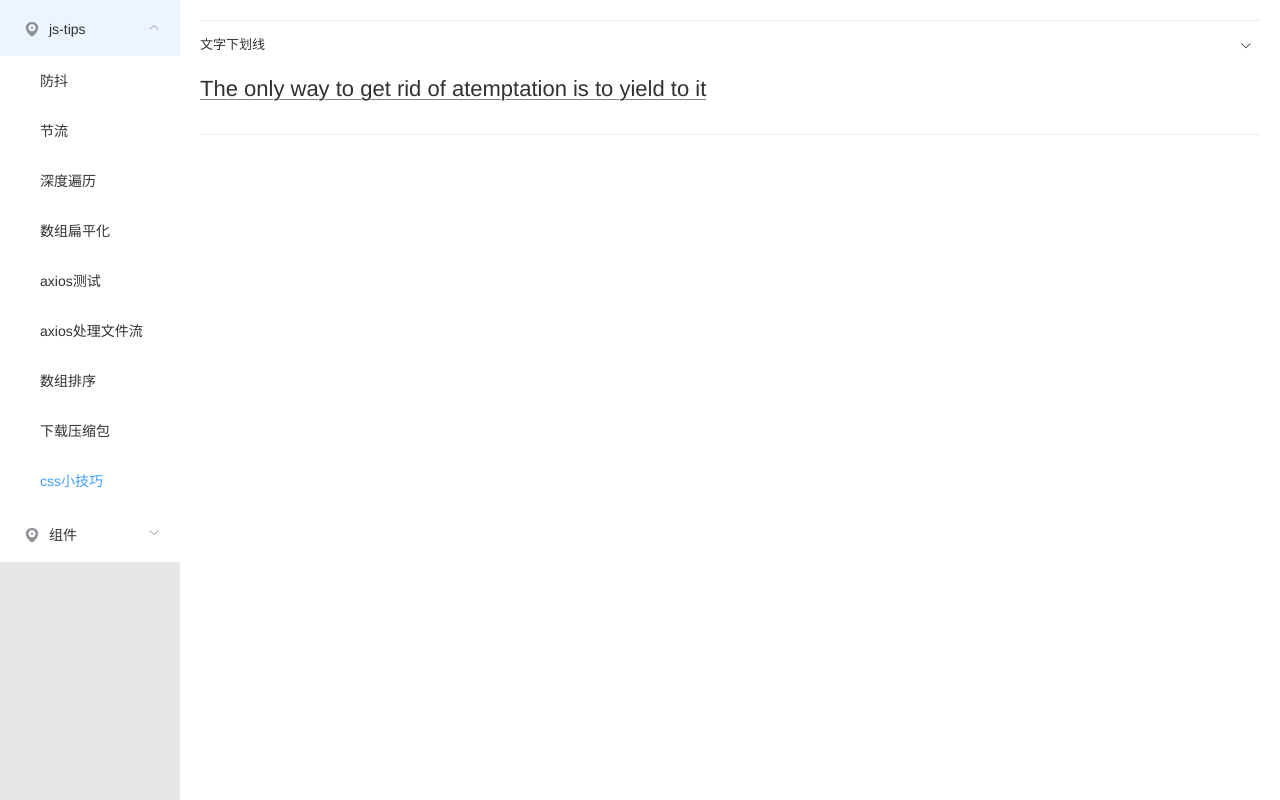
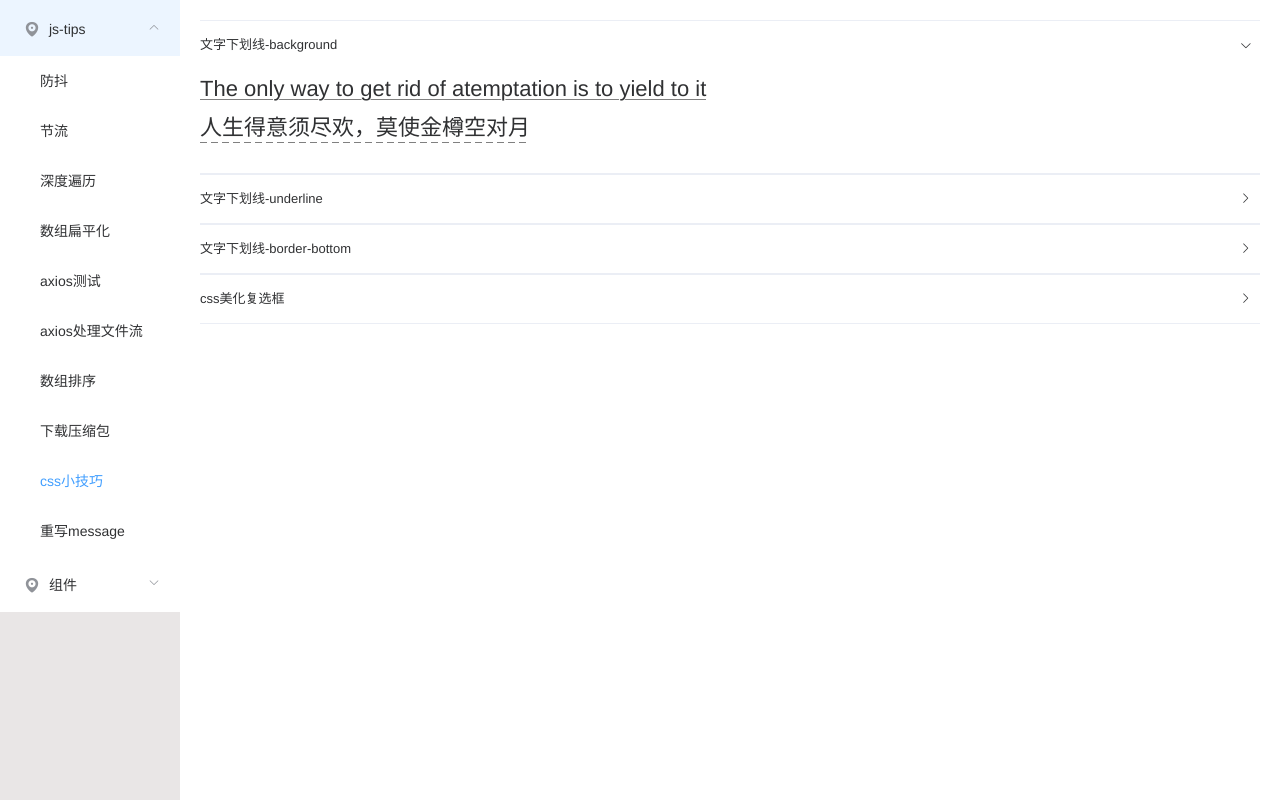
Before and after one commit to LandQ123/lq-components, a Vue app: page /css-tips in a window 1280 px wide. Built offline with nearby package versions, Linux system fonts and the light colour scheme.

Commit message:
封装message

```diff
--- a/src/components/menuConfig/menu.js
+++ b/src/components/menuConfig/menu.js
@@ -34,5 +34,9 @@
          router: '/css-tips',
          title: 'css小技巧'
      },
+     {
+         router: '/reset-message',
+         title: '重写message'
+     },
  ]
  export default menu;
--- a/src/main.js
+++ b/src/main.js
@@ -5,10 +5,14 @@ import store from "./store";
 import "./registerServiceWorker";
 import "@/assets/styles/common.scss";
 import ElementUI from 'element-ui';
+import {
+  message
+} from '@/utils/resetMessage';
 import 'element-ui/lib/theme-chalk/index.css';
 
 Vue.config.productionTip = false;
 Vue.use(ElementUI)
+Vue.prototype.$message = message;
 
 new Vue({
   router,
--- a/src/router.js
+++ b/src/router.js
@@ -92,6 +92,14 @@ export default new Router({
         }
       },
       {
+        path: '/reset-message',
+        name: '重写message',
+        component: () => import('@/views/resetMessage'),
+        meta: {
+          name: '重写message'
+        }
+      },
+      {
         path: '/tinymce',
         name: 'tinymce',
         component: () => import('@/views/tinymce/index'),
--- /dev/null
+++ b/src/utils/resetMessage.js
@@ -0,0 +1,35 @@
+/**重置message，防止重复点击重复弹出message弹框 */
+import {
+    Message
+} from 'element-ui';
+const showMessage = Symbol('showMessage');
+let messageInstance = null;
+class DoneMessage {
+    [showMessage](type, options, single) {
+        if (messageInstance && single) {
+            messageInstance.close()
+        }
+        messageInstance = Message[type](options)
+        // if (single) {
+        //     if (document.getElementsByClassName('el-message').length === 0) {
+        //         Message[type](options)
+        //     }
+        // } else {
+        //     Message[type](options)
+        // }
+
+    }
+    info(options, single = true) {
+        this[showMessage]('info', options, single)
+    }
+    warning(options, single = true) {
+        this[showMessage]('warning', options, single)
+    }
+    error(options, single = true) {
+        this[showMessage]('error', options, single)
+    }
+    success(options, single = true) {
+        this[showMessage]('success', options, single)
+    }
+}
+export const message = new DoneMessage();
--- a/src/views/css-tips.vue
+++ b/src/views/css-tips.vue
@@ -2,10 +2,36 @@
 <template>
     <div class="css-tips">
         <el-collapse v-model="activeNames">
-            <el-collapse-item title="文字下划线" name="1">
-                <p class="words">
+            <el-collapse-item title="文字下划线-background" name="1">
+                <span class="words">
+                    The only way to get rid of atemptation is to yield to it
+                </span>
+                <br />
+                <p class="dashed">
+                    人生得意须尽欢，莫使金樽空对月
+                </p>
+            </el-collapse-item>
+        </el-collapse>
+        <el-collapse v-model="activeNames">
+            <el-collapse-item title="文字下划线-underline" name="2">
+                <p class="underline">
                     The only way to get rid of atemptation is to yield to it
                 </p>
+            </el-collapse-item>
+        </el-collapse>
+        <el-collapse v-model="activeNames">
+            <el-collapse-item title="文字下划线-border-bottom" name="3">
+                <p class="border-bottom">
+                    The only way to get rid of atemptation is to yield to it
+                </p>
+            </el-collapse-item>
+        </el-collapse>
+        <el-collapse v-model="activeNames">
+            <el-collapse-item title="css美化复选框" name="4">
+                <div class="checkbox-beautifaul">
+                    <input type="checkbox" id="awesome" />
+                    <label for="awesome">awesome</label>
+                </div>
             </el-collapse-item>
         </el-collapse>
     </div>
@@ -37,4 +63,59 @@ export default {
     background-position: 0 1.3em;
     text-shadow: 0.05em 0 #fff, -0.05em 0 #fff;
 }
+.dashed {
+    display: inline-block;
+    font-size: 22px;
+    background: linear-gradient(90deg, grey 66%, transparent 0) repeat-x;
+    background-size: 0.5em 1px;
+    background-position: 0 1.5em;
+    text-shadow: 0.05em 0 #fff, -0.05em 0 #fff;
+}
+.underline {
+    font-size: 22px;
+    text-decoration: underline;
+}
+.border-bottom {
+    font-size: 22px;
+    border-bottom: solid 1px #ccc;
+    line-height: 0.9;
+}
+/**css美化复选框 */
+.checkbox-beautifaul {
+    display: flex;
+    align-items: center;
+    font-size: 20px;
+    input {
+        width: 1.2em;
+        height: 1.2em;
+    }
+    label {
+        margin-top: -0.2em;
+        display: flex;
+        align-items: center;
+    }
+    label::before {
+        content: '\a0';
+        display: inline-block;
+        vertical-align: 0.2em;
+        width: 1em;
+        height: 1em;
+        line-height: 1em;
+        text-align: center;
+        background: silver;
+        border-radius: 0.2em;
+        margin-right: 0.2em;
+        cursor: pointer;
+        font-weight: bolder;
+        box-shadow: 2px 2px 2px #58a;
+    }
+    input[type='checkbox']:checked + label::before {
+        content: '\2713';
+        background: yellowgreen;
+    }
+    input[type='checkbox'] {
+        position: absolute;
+        clip: rect(0, 0, 0, 0);
+    }
+}
 </style>
--- /dev/null
+++ b/src/views/resetMessage.vue
@@ -0,0 +1,32 @@
+<!--  -->
+<template>
+    <div class="reset-message">
+        <el-button type="primary" @click="showMessage">showMessage</el-button>
+        <el-button type="primary" @click="showMessage1">showMessage1</el-button>
+    </div>
+</template>
+
+<script>
+export default {
+    components: {},
+    data() {
+        return {};
+    },
+    created() {},
+    //生命周期 - 挂载完成（可以访问DOM元素）
+    mounted() {},
+    computed: {},
+    //方法集合
+    methods: {
+        showMessage() {
+            this.$message.warning('showMessage');
+        },
+        showMessage1() {
+            this.$message.warning('showMessage1');
+        }
+    }
+};
+</script>
+<style lang='scss' scoped>
+//@import url(); 引入公共css类
+</style>
```
Also changed, not shown: src/store.js (line endings or trailing spaces).
